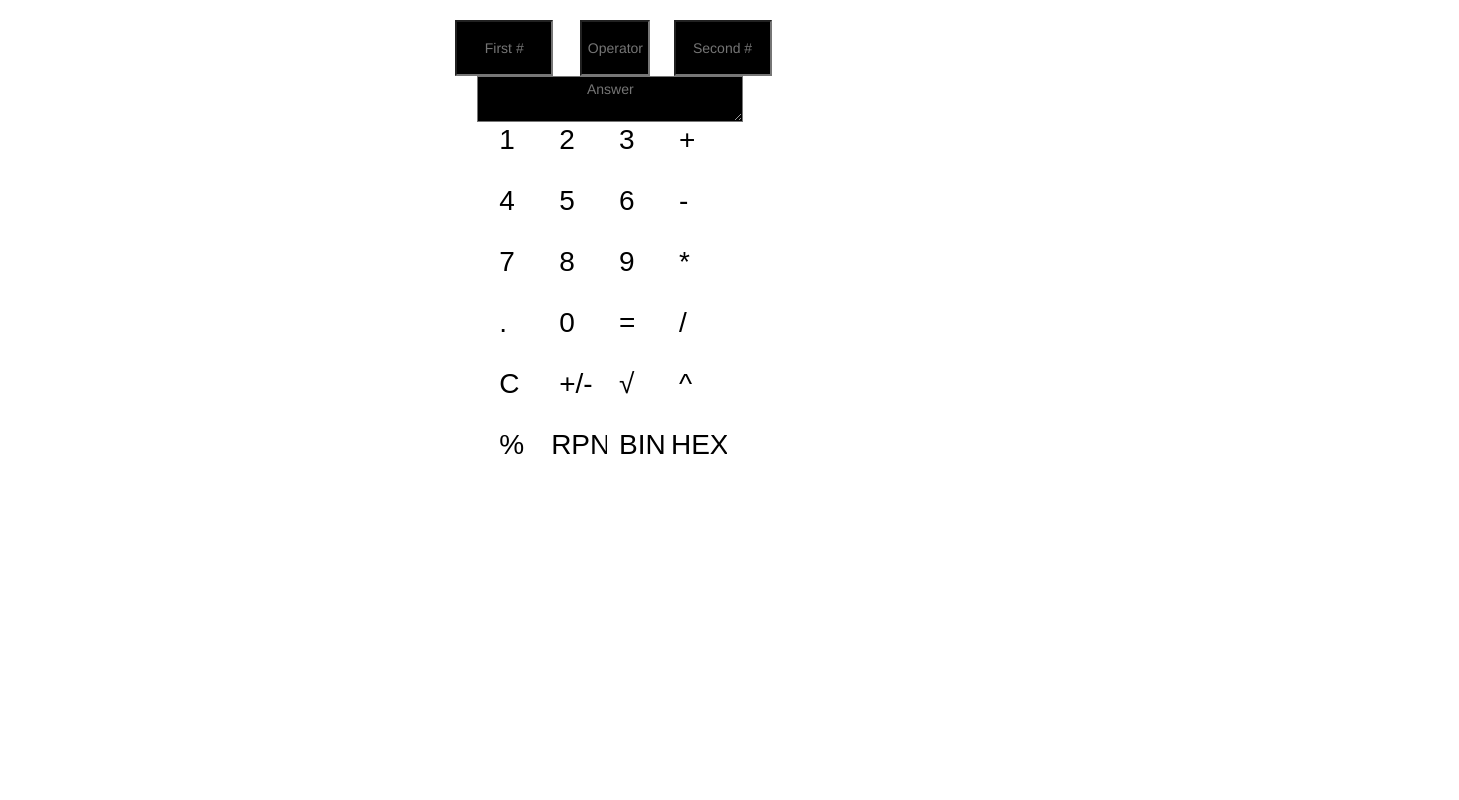
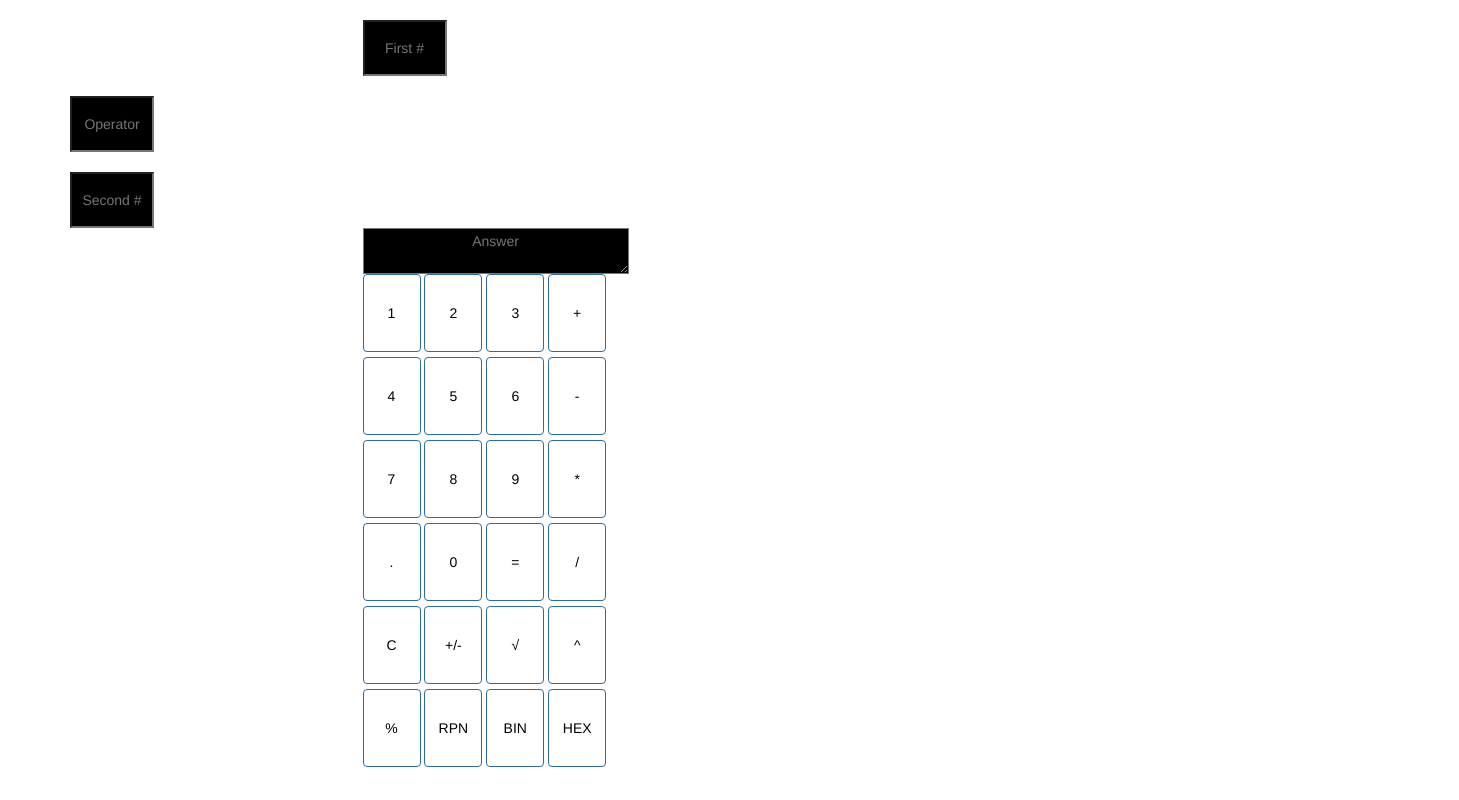
Before and after one commit to danross826/personal.site, a plain HTML site: page public/calculator.html in a window 1280 px wide. Shown: the whole page, 1459 px wide, since content can reach past the window. Drawn offline with Linux system fonts and the light colour scheme; files that its build step writes are made by us from their sources.

Commit message:
as of 09-30-2016

```diff
--- a/public/calculator.html
+++ b/public/calculator.html
@@ -15,78 +15,186 @@
     <link href="css/calculator-css.css" rel="stylesheet">
 
 </head>
-<body class="row">
-<div class="col-sm-offset-3 col-sm-6">
+<body>
+
+
+
 <!--This will be where the info is displayed-->
-<div id="display">
-    <div class="row" >
-        <div class="col-sm-2 col-sm-offset-3">
+<div class="container" id="display">
+    <div class="row">
+        <div class="col-sm-2 col-sm-offset-3 customWidth">
             <br>
             <input class="number" required="true" value="" readonly="true" id="disp1" placeholder="First #"></input>
         </div>
-        <div class="col-sm-2">
+        <div class="col-sm-2 customWidth">
             <br>
             <input required="true" value="" readonly="true" id="disp2" placeholder="Operator"></input>
         </div>
-        <div class="col-sm-2">
+        <div class="col-sm-2 customWidth">
             <br>
             <input class="number" required="true" value="" readonly="true" id="disp3" placeholder="Second #"></input>
         </div>
     </div>
+</div>
+    <div class="container">
         <div class="row">
             <div class="col-sm-6 col-sm-offset-3">
             <textarea id="alternateNotations" placeholder="Answer" readonly="true"></textarea>
             </div>
         </div>
     </div>
+</div>
 
 <!--this is where the as begin-->
-<div class="row" id="dontmove">
+    <div class="container">
+        <div class="row">
             <div class="col-sm-6 col-sm-offset-3">
-        <a class="numberoperator" id="btn1">1</a>
-        <a class="numberoperator" id="btn2">2</a>
-        <a class="numberoperator" id="btn3">3</a>
-        <a class="numberoperator" id="btn+">+</a>
+                <a class="numberoperator" id="btn1">
+                    <div class="btn btn-primary">
+                        1
+                    </div>
+                </a>
+                <a class="numberoperator" id="btn2">
+                    <div class="btn btn-primary">
+                        2
+                    </div>
+                </a>
+                <a class="numberoperator" id="btn3">
+                    <div class="btn btn-primary">
+                        3
+                    </div>
+                </a>
+                <a class="numberoperator" id="btn+">
+                    <div class="btn btn-primary">
+                    +
+                    </div>
+                </a>
             </div>
         </div>
+
         <div class="row">
             <div class="col-lg-6 col-sm-offset-3">
-        <a class="numberoperator" id="btn4">4</a>
-        <a class="numberoperator" id="btn5">5</a>
-        <a class="numberoperator" id="btn6">6</a>
-        <a class="numberoperator" id="btn-">-</a>
+                <a class="numberoperator" id="btn4">
+                    <div class="btn btn-primary">
+                        4
+                    </div>
+                </a>
+                <a class="numberoperator" id="btn5">
+                    <div class="btn btn-primary">
+                    5
+                    </div>
+                </a>
+                <a class="numberoperator" id="btn6">
+                    <div class="btn btn-primary">
+                    6
+                    </div>
+                </a>
+                <a class="numberoperator" id="btn-">
+                    <div class="btn btn-primary">
+                    -
+                    </div>
+                </a>
             </div>
         </div>
+
         <div class="row">
             <div class="col-lg-6 col-sm-offset-3">
-        <a class="numberoperator" id="btn7">7</a>
-        <a class="numberoperator" id="btn8">8</a>
-        <a class="numberoperator" id="btn9">9</a>
-        <a class="numberoperator" id="btn*">*</a>
+                <a id="btn7">
+                    <div class="btn btn-primary">
+                        7
+                    </div>
+                </a>
+                <a id="btn8">
+                    <div class="btn btn-primary">
+                        8
+                    </div>
+                </a>
+                <a id="btn9">
+                    <div class="btn btn-primary">
+                        9
+                    </div>
+                </a>
+                <a id="btn*">
+                    <div class="btn btn-primary">
+                        *
+                    </div>
+                </a>
             </div>
         </div>
+
         <div class="row">
             <div class="col-lg-6 col-sm-offset-3">
-        <a class="numberoperator" id="btndecimal">.</a>
-        <a class="numberoperator" id="btn0">0</a>
-        <a class="numberoperator" id="btn=">=</a>
-        <a class="numberoperator" id="btn/">/</a>
+                <a class="numberoperator" id="btndecimal">
+                    <div class="btn btn-primary">
+                        .
+                    </div>
+                </a>
+                <a class="numberoperator" id="btn0">
+                    <div class="btn btn-primary">
+                        0
+                    </div>
+                </a>
+                <a class="numberoperator" id="btn=">
+                    <div class="btn btn-primary">
+                        =
+                    </div>
+                </a>
+                <a class="numberoperator" id="btn/">
+                    <div class="btn btn-primary">
+                        /
+                    </div>
+                </a>
             </div>
         </div>
+
         <div class="row">
             <div class="col-lg-6 col-sm-offset-3">
-        <a class="numberoperator" id="btnc">C</a>
-        <a class="numberoperator" id="btnnegative">+/-</a>
-        <a class="numberoperator" id="btnrooting">√</a>
-        <a class="numberoperator" id="btncaret">^</a>
+                <a class="numberoperator" id="btnc">
+                    <div class="btn btn-primary">
+                        C
+                    </div>
+                </a>
+                <a class="numberoperator" id="btnnegative">
+                    <div class="btn btn-primary">
+                        +/-
+                    </div>
+                </a>
+                <a class="numberoperator" id="btnrooting">
+                    <div class="btn btn-primary">
+                        √
+                    </div>
+                </a>
+                <a class="numberoperator" id="btncaret">
+                    <div class="btn btn-primary">
+                        ^
+                    </div>
+                </a>
             </div>
         </div>
+
         <div class="row">
               <div class="col-lg-6 col-sm-offset-3">
-            <a class="numberoperator" id="btnpercentage">%</a>
-          <a class="numberoperator" id="btnrpn">RPN</a>
-          <a class="numberoperator" id="btnbinary">BIN</a>
-          <a class="numberoperator" id="btnhex">HEX</a>
+                    <a class="numberoperator" id="btnpercentage">
+                        <div class="btn btn-primary">
+                            %
+                        </div>
+                    </a>
+                  <a class="numberoperator" id="btnrpn">
+                      <div class="btn btn-primary">
+                        RPN
+                      </div>
+                  </a>
+                  <a class="numberoperator" id="btnbinary">
+                      <div class="btn btn-primary">
+                        BIN
+                      </div>
+                  </a>
+                  <a class="numberoperator" id="btnhex">
+                      <div class="btn btn-primary">
+                        HEX
+                      </div>
+                  </a>
+              </div>
         </div>
     </div>
 </div>
--- a/public/css/calculator-css.css
+++ b/public/css/calculator-css.css
@@ -1,6 +1,6 @@
 
 a{
-    display: block;
+    display: inline-block;
     overflow: scroll;
 }
 body{
@@ -32,50 +32,23 @@ textarea{
 h6{
     color:white;
 }
-
-.numberoperator{
-    appearance: button;
-    border: thick;
-    -moz-appearance: button;
-    -webkit-appearance: button;
-    text-decoration: none;
-    font: menu;
-    color: ButtonText;
-    display: inline-block;
-    padding: 2px 8px;
-    font-size: 2em;
-    height: 2em;
+.btn-primary{
+    background-color: white;
+    color: black;
+    display: flex;
+    padding: 2em;
+    font-size: 1em;
     width: 2em;
-    min-height: 2em;
-    min-width: 2em;
+    align-items: center;
+    justify-content: center;
 }
-.number{
-    position: relative;
-    right: 22px;
-    width: 7em;
-}
-
-#display{
-    position: relative;
-    right: 1em;
+.customWidth{
+    width: 95%;
 }
 #titles{
     display: flex;
     flex-direction: row;
 }
-#disp2{
-    width: 5em;
-    position: relative;
-    right:6px;
-}
 #alternateNotations{
     width: 19em;
 }
-#btnrpn{
-    font-size: 2em;
-    padding: 2px 0px;
-}
-#btnhex{
-    font-size: 2em;
-    padding: 2px 0px;
-}
--- /dev/null
+++ b/public/css/dice_roller.css
@@ -0,0 +1,10 @@
+body{
+    background-color: white;
+}
+table{
+    color: black;
+}
+.result{
+    background-color: black;
+    color: white;
+}
```
Also changed, not shown: public/dice_roller.html (added, +103 -0 lines), public/js/dice_roller.js (+9 -0 lines), public/weather_map.html (+5 -2 lines), public/js/mage_spell_caster.js (added). Lines whose indentation alone changed are shown as unchanged.
